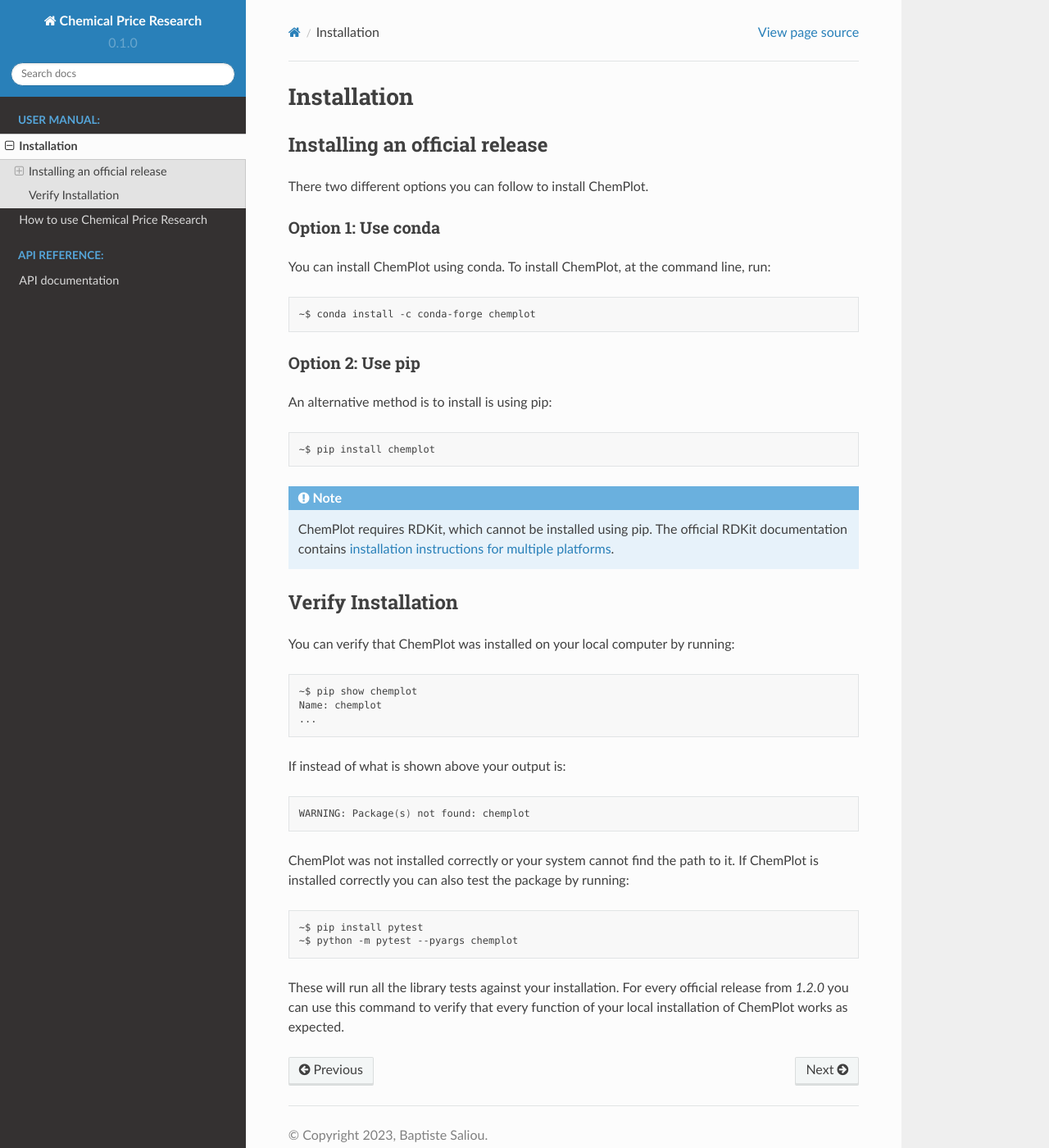
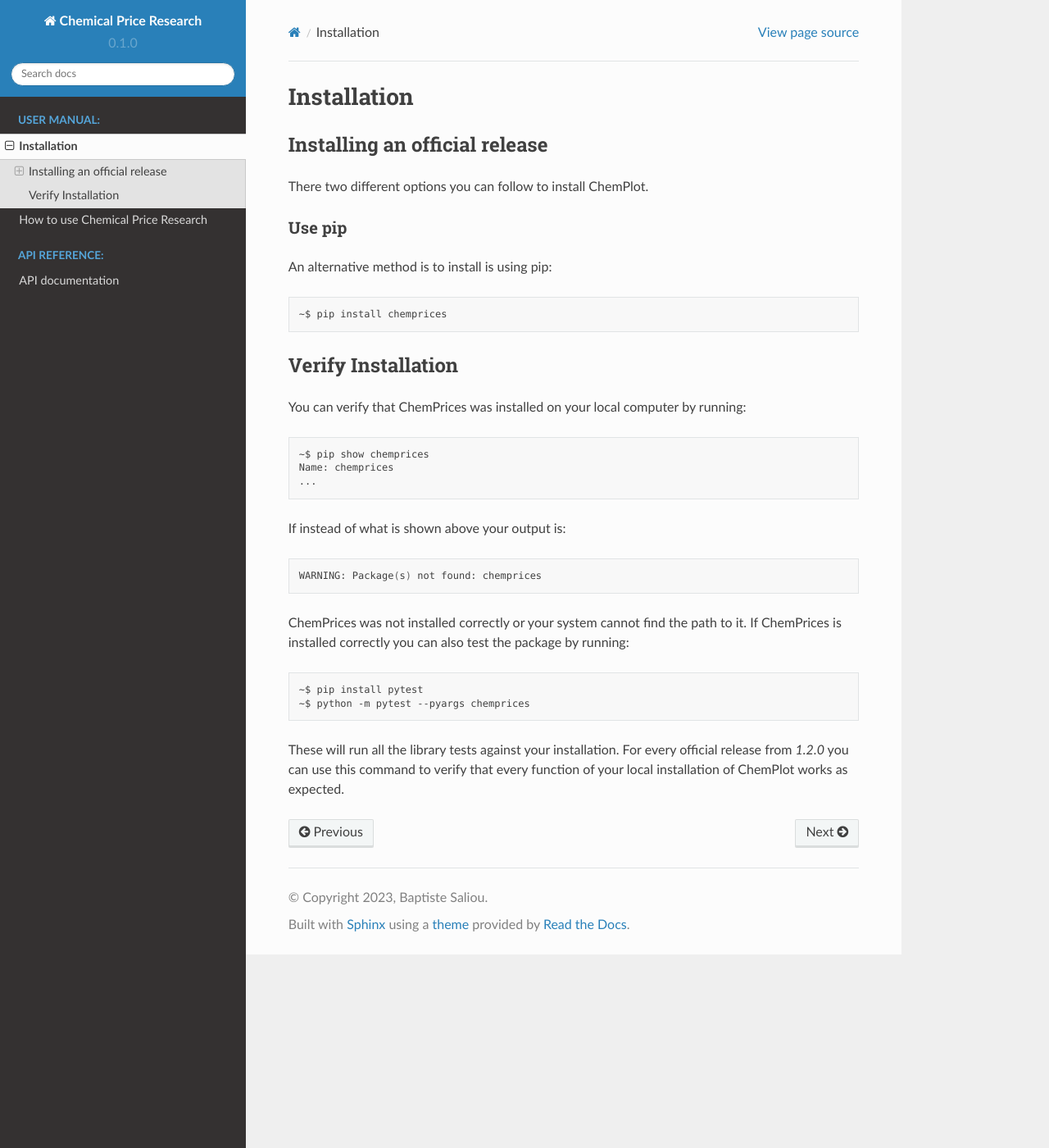
Before and after one commit to bsaliou/ChemPrice, a Sphinx documentation site: the page built from docs/user_manual/installation.rst, in a window 1280 px wide and 1400 px high. Shown: the whole window at 82% size. Built offline with Sphinx 7.4.7 and the Read the Docs theme 2.0.0, drawn with Linux system fonts in a browser that asks for light colours.

```diff
--- a/docs/user_manual/installation.rst
+++ b/docs/user_manual/installation.rst
@@ -6,50 +6,37 @@ Installing an official release
 
 There two different options you can follow to install ChemPlot.
 
-Option 1: Use conda
-^^^^^^^^^^^^^^^^^^^
-
-You can install ChemPlot using conda.
-To install ChemPlot, at the command line, run::
-
-    ~$ conda install -c conda-forge chemplot
-
-Option 2: Use pip
+Use pip
 ^^^^^^^^^^^^^^^^^
 
 An alternative method is to install is using pip::
 
-    ~$ pip install chemplot
-
-.. note::
-
-   ChemPlot requires RDKit, which cannot be installed using pip. The official RDKit documentation
-   contains `installation instructions for multiple platforms`_.
+    ~$ pip install chemprices
 
 Verify Installation
 -------------------
 
-You can verify that ChemPlot was installed on your local computer by running:
+You can verify that ChemPrices was installed on your local computer by running:
 
 .. code-block:: bash
 
-    ~$ pip show chemplot
-    Name: chemplot
+    ~$ pip show chemprices
+    Name: chemprices
     ...
 
 If instead of what is shown above your output is:
 
 .. code-block:: bash
 
-    WARNING: Package(s) not found: chemplot
+    WARNING: Package(s) not found: chemprices
 
-ChemPlot was not installed correctly or your system cannot find the path to it.
-If ChemPlot is installed correctly you can also test the package by running:
+ChemPrices was not installed correctly or your system cannot find the path to it.
+If ChemPrices is installed correctly you can also test the package by running:
 
 .. code-block:: bash
 
     ~$ pip install pytest
-    ~$ python -m pytest --pyargs chemplot
+    ~$ python -m pytest --pyargs chemprices
 
 These will run all the library tests against your installation. For every official
 release from `1.2.0` you can use this command to verify that every function of
```
Also changed, not shown: docs/user_manual/getting_started.rst (+20 -10 lines), 1 other file.
